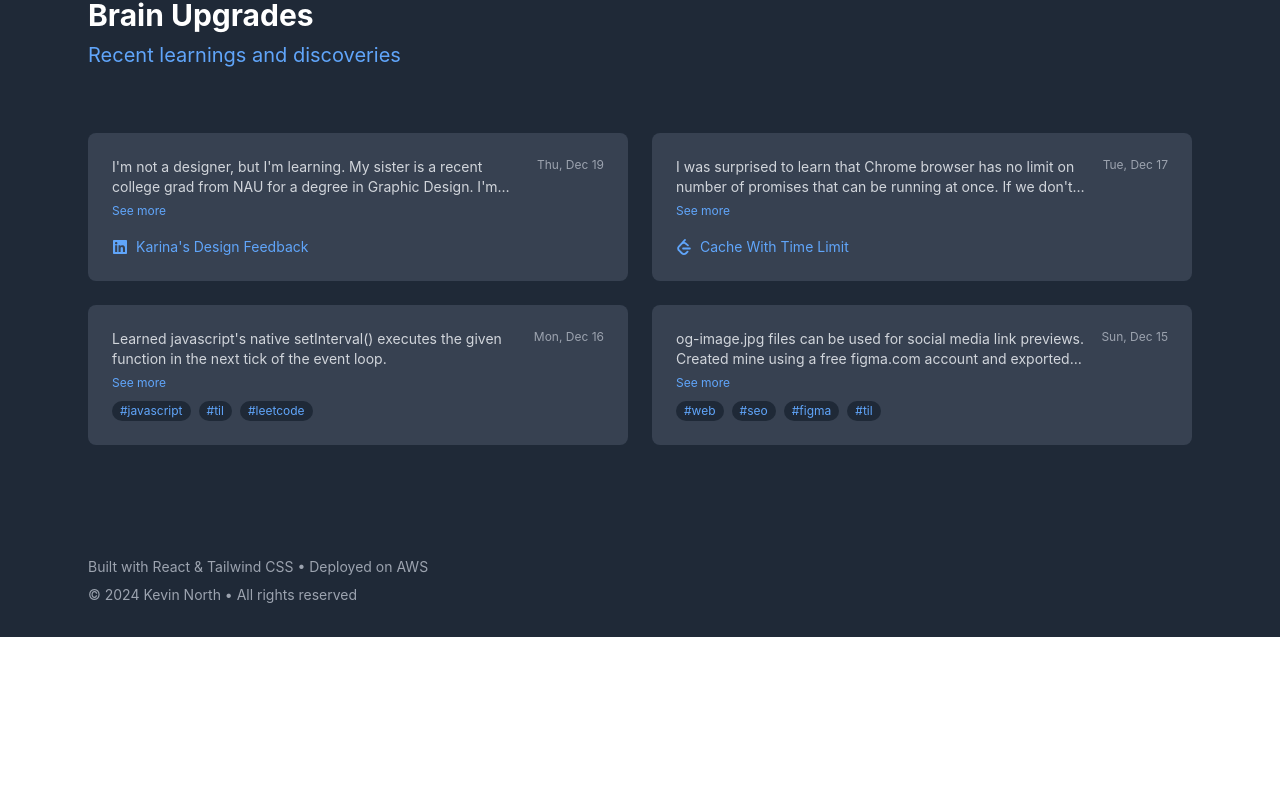
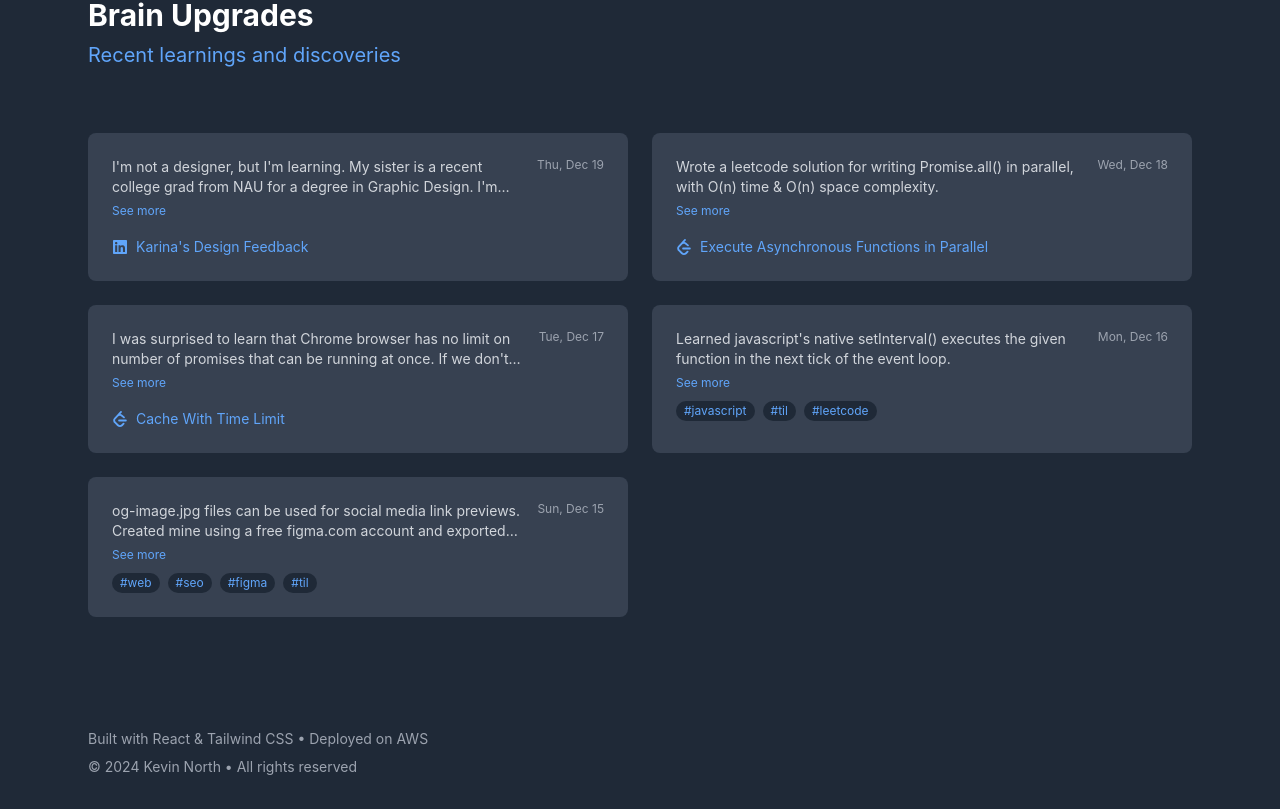
Before and after one commit to northkevin/northkevin-frontend, a React (Create React App) app: page / in a window 1280 px wide. Shown: the part 1578-2387 px from the top of the page. Before the commit the page ends 2215 px from the top, so only its background shows below. Built offline with nearby package versions, Linux system fonts and the light colour scheme; no server answers.

Commit message:
add TIL from yesterday

```diff
--- a/src/App.tsx
+++ b/src/App.tsx
@@ -36,6 +36,18 @@ function App() {
           text: 'Karina\'s Design Feedback',
           url: 'https://www.linkedin.com/in/karina-north-0000000000/',
           type: 'linkedin'
+        }
+      ]
+    },
+    {
+      id: 4,
+      date: '2024-12-18',
+      content: 'Wrote a leetcode solution for writing Promise.all() in parallel, with O(n) time & O(n) space complexity.',
+      links: [
+        {
+          text: 'Execute Asynchronous Functions in Parallel',
+          url: 'https://leetcode.com/problems/execute-asynchronous-functions-in-parallel/solutions/6161593/execute-asynchronous-functions-in-parall-outt',
+          type: 'leetcode'
         }
       ]
     },
```
